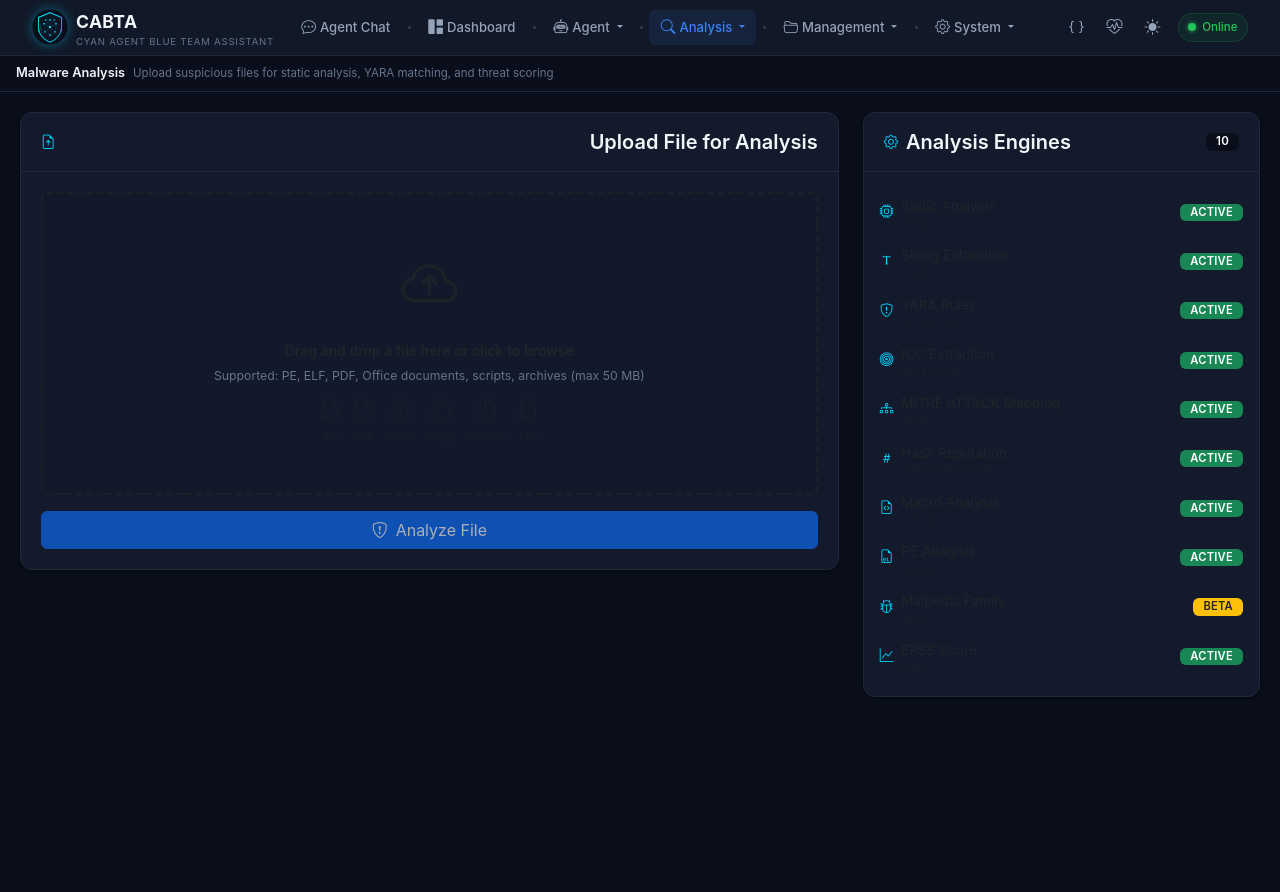
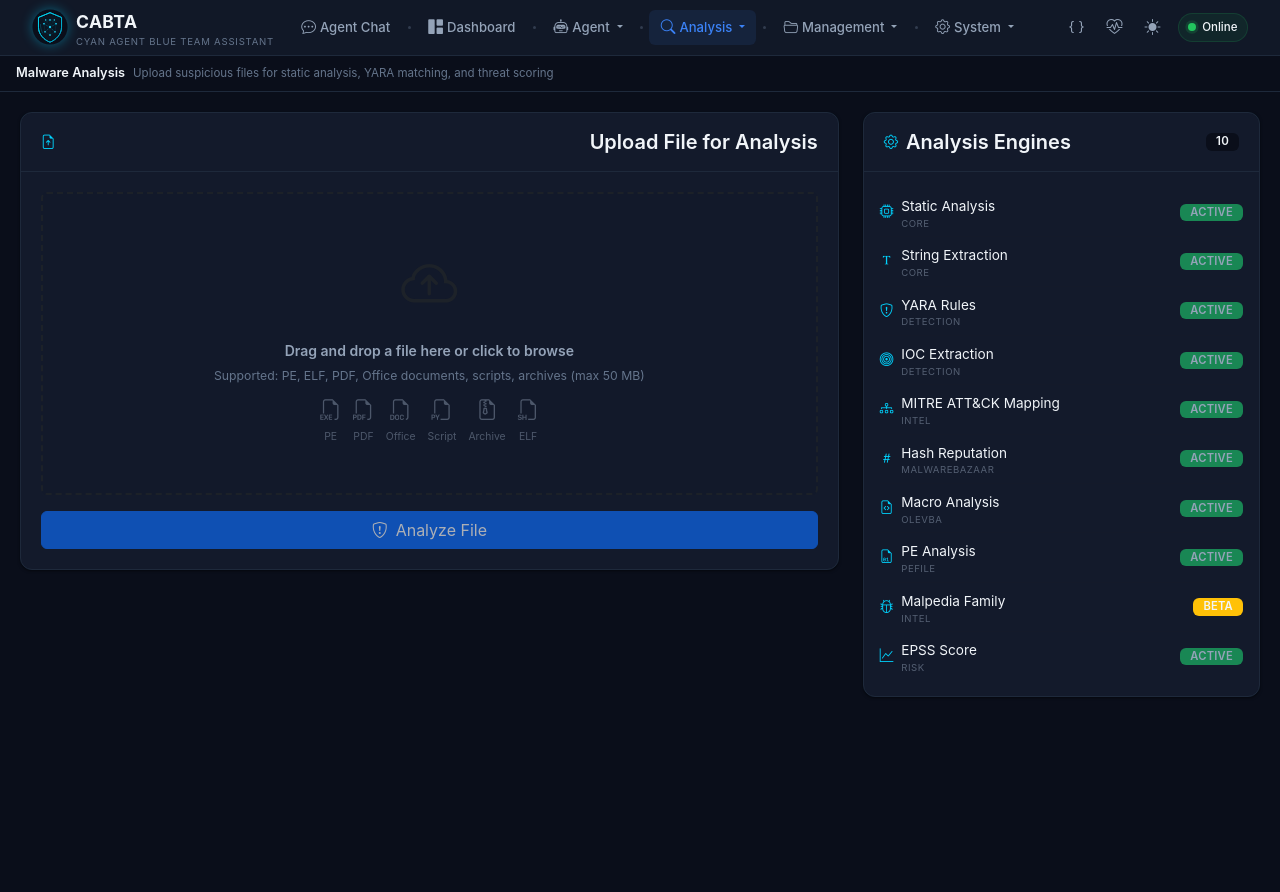
Before and after one commit to ugurrates/CABTA, a FastAPI app: page /analysis/file in a window 1280 px wide. Run offline with FastAPI, Linux system fonts and the light colour scheme; data that the repository does not hold is empty; some libraries are stand-ins or nearby versions.

Commit message:
Fix dark mode text readability and update screenshots
- Add dark mode CSS overrides for Bootstrap text-dark, source names, labels, badges
- Fix unreadable text on dark backgrounds across dashboard, file analysis, email, IOC, settings
- Source names, engine categories, form labels, descriptions now properly visible in dark mode
- Retake all screenshots with corrected dark theme

```diff
--- a/static/css/themes.css
+++ b/static/css/themes.css
@@ -1593,3 +1593,79 @@ textarea.form-control {
         border: 1px solid #ddd;
     }
 }
+
+
+/* =================================================================
+   32. Dark Mode - Bootstrap Override Fixes
+   Ensures all text is readable on dark backgrounds
+   ================================================================= */
+[data-theme="dark"] .text-dark,
+[data-theme="dark"] .text-body {
+    color: var(--text-primary) !important;
+}
+
+[data-theme="dark"] .form-check-label,
+[data-theme="dark"] .form-label {
+    color: var(--text-secondary) !important;
+}
+
+[data-theme="dark"] .source-name,
+[data-theme="dark"] .source-item {
+    color: var(--text-secondary) !important;
+}
+
+[data-theme="dark"] .engine-cat,
+[data-theme="dark"] .engine-status {
+    color: var(--text-secondary) !important;
+}
+
+[data-theme="dark"] .ph-title,
+[data-theme="dark"] .ph-desc {
+    color: var(--text-secondary) !important;
+}
+
+[data-theme="dark"] .nav-section-label {
+    color: var(--text-muted) !important;
+}
+
+[data-theme="dark"] strong,
+[data-theme="dark"] b {
+    color: var(--text-primary);
+}
+
+[data-theme="dark"] .badge.text-dark {
+    color: var(--text-primary) !important;
+}
+
+[data-theme="dark"] p,
+[data-theme="dark"] span,
+[data-theme="dark"] div,
+[data-theme="dark"] label {
+    color: inherit;
+}
+
+/* Force all direct text children in dark mode to be readable */
+[data-theme="dark"] .card-body,
+[data-theme="dark"] .card-header,
+[data-theme="dark"] .card-footer {
+    color: var(--text-primary);
+}
+
+[data-theme="dark"] .drop-zone-enhanced,
+[data-theme="dark"] .drop-zone-enhanced p,
+[data-theme="dark"] .drop-zone-enhanced span {
+    color: var(--text-secondary);
+}
+
+[data-theme="dark"] .cap-group-label {
+    color: var(--text-muted) !important;
+}
+
+/* Bootstrap text utilities override for dark mode */
+[data-theme="dark"] .text-muted {
+    color: var(--text-muted) !important;
+}
+
+[data-theme="dark"] .text-secondary {
+    color: var(--text-secondary) !important;
+}
```
Also changed, not shown: 6 other files.
